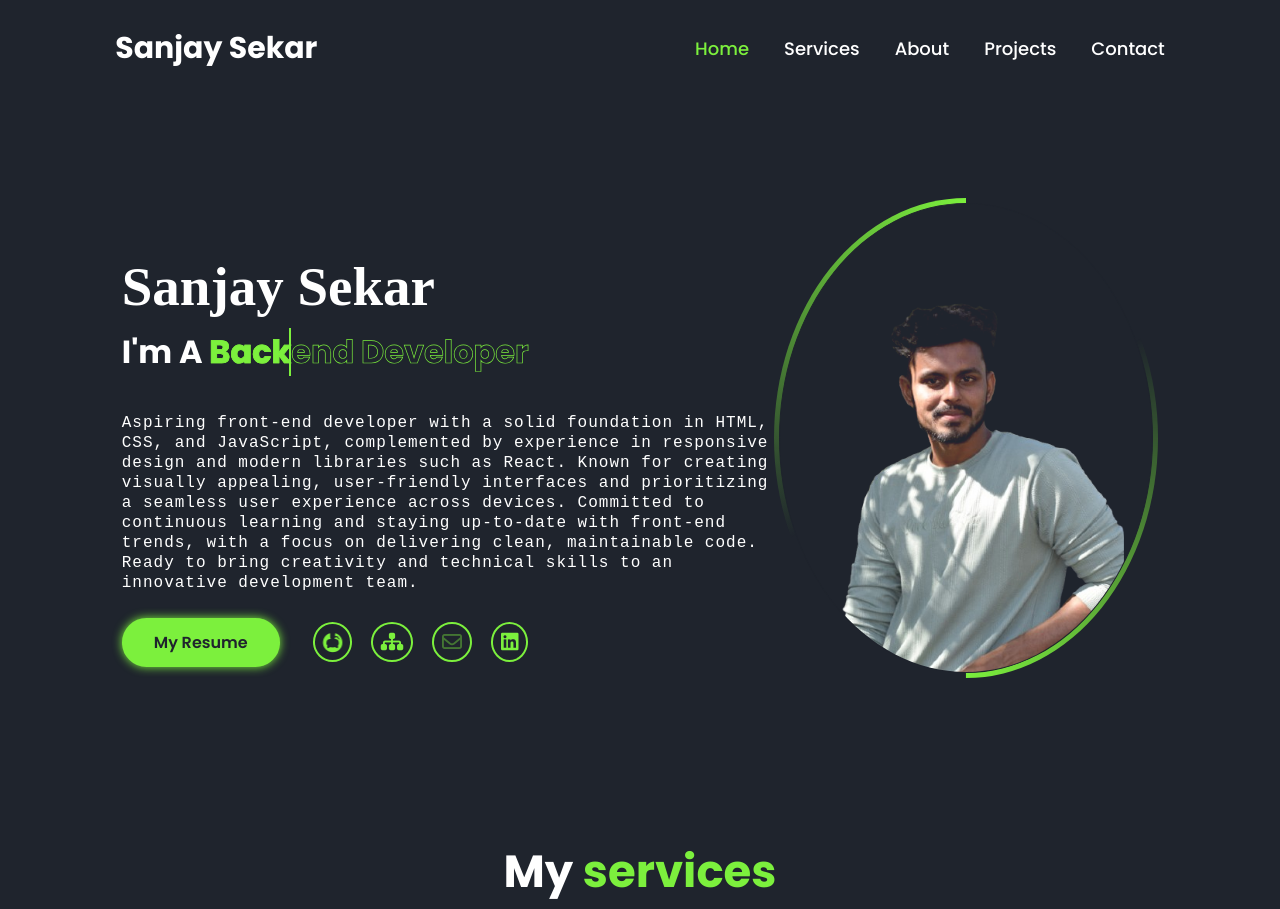
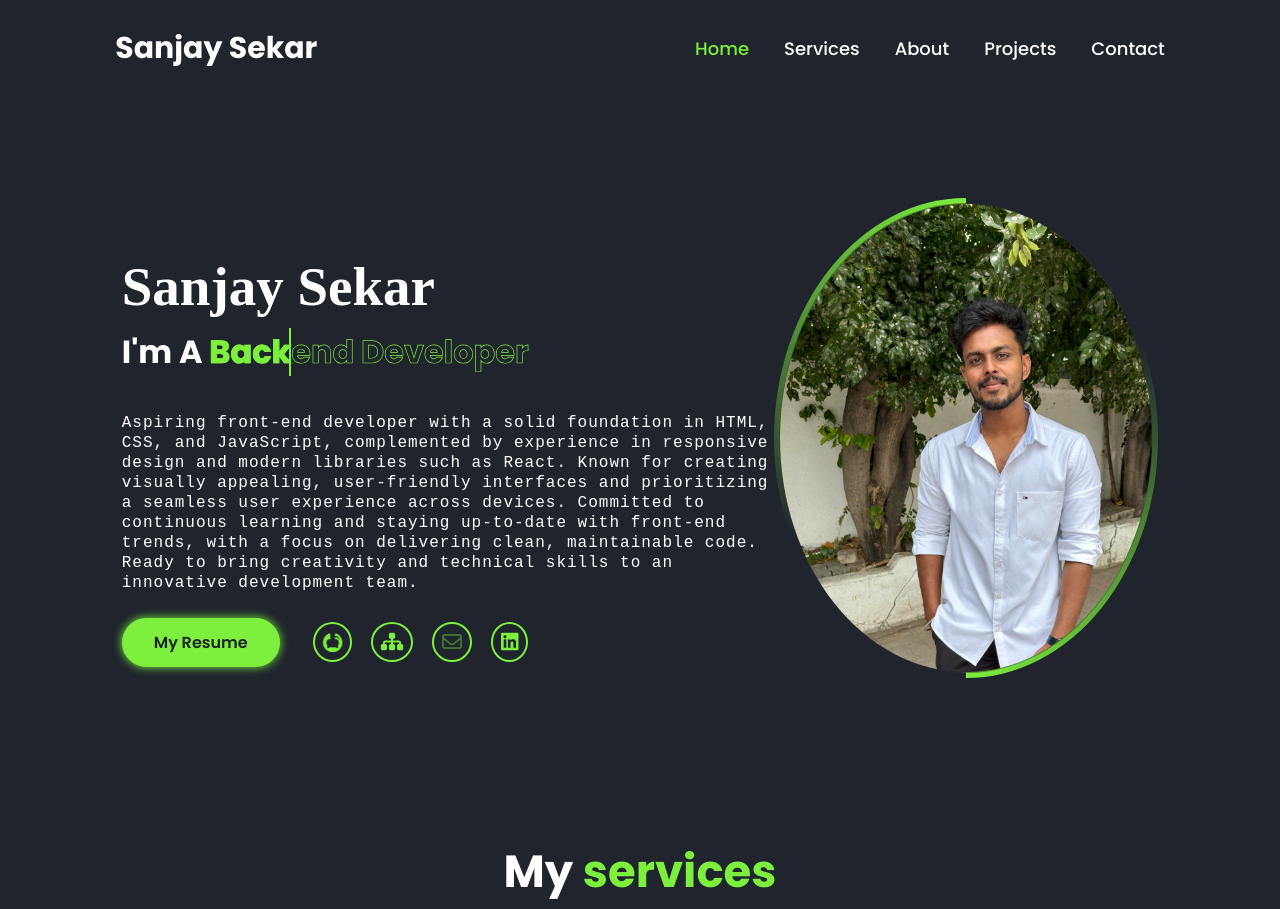
Before and after one commit to sanjaysekar2506/My-Portfolio, a plain HTML site: page index.html in a window 1280 px wide. Shown: the top 909 px of the page. Drawn offline with Linux system fonts and the light colour scheme.

Commit message:
Updated files

```diff
--- a/index.html
+++ b/index.html
@@ -202,7 +202,7 @@
         <div class="home-img">
             <div class="img-box">
                 <div class="img-item">
-                    <img src="/images/_DSC0431-removebg-preview.png" alt="">
+                    <img src="/images/WhatsApp Image 2025-07-25 at 15.59.51_68f50d28.jpg" alt="">
                 </div>
             </div>
         </div>
--- a/styel.css
+++ b/styel.css
@@ -431,30 +431,31 @@ a {
             transform: rotate(360deg);
         }
     }
-/* Image Container */
+/* /* Image Container */
 .home-img .img-box .img-item {
     position: relative;
     width: 100%;
     height: 100%;
-    background: #1f242d;
+    background: rgba(8, 0, 0, 0.5); /* Light black (semi-transparent) */
     border-radius: 50%;
-    border: 0.1px solid #1f242d;
+    border: 1px solid rgba(255, 255, 255, 0.1); /* Subtle white border */
     display: flex;
     justify-content: center;
-    align-items: center;  /* Ensures vertical alignment */
+    align-items: center;
     overflow: hidden;
     z-index: 1;
+    backdrop-filter: blur(4px); /* Optional: blur background for effect */
 }
 
 /* Image Styling */
 .home-img .img-box .img-item img {
     position: absolute;
-    top: 50%;
-    left: 50%;
-    transform: translate(-50%, -50%); /* Centers the image */
-    width: 85%;
-    height: auto;  /* Maintains aspect ratio */
-    object-fit: contain;  /* Ensures the whole image is visible */
+    top: 70%;
+    left: 63%;
+    transform: translate(-50%, -50%);
+    width: 134%;
+    height: auto;
+    object-fit: contain;
     mix-blend-mode: lighten;
 }
 
```
Also changed, not shown: images/WhatsApp Image 2025-07-25 at 15.59.51_68f50d28.jpg (added), images/WhatsApp_Image_2025-07-25_at_15.59.51_b081ab96-removebg-preview.png (added), images/jun-removebg-preview.png (added).
